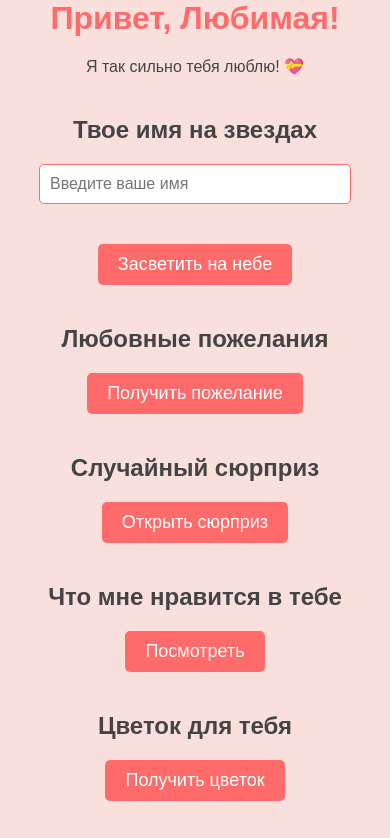
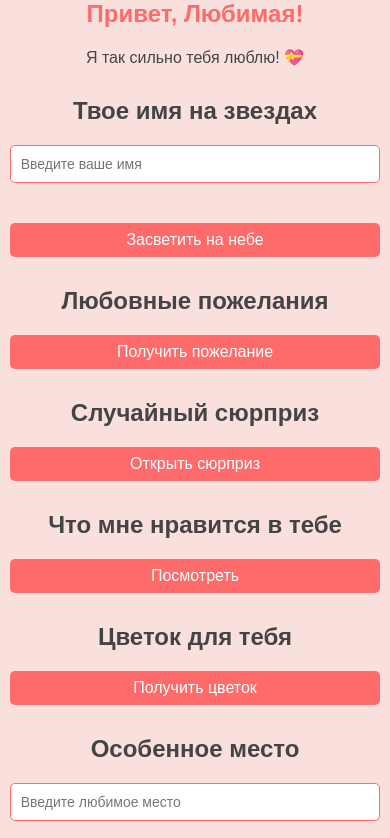
Before and after one commit to davron5789/first-project, a plain HTML site: page index.html in a window 390 px wide. Shown: the top 838 px of the page. Drawn offline with Linux system fonts and the light colour scheme.

Commit message:
Update style.css
qwert19

```diff
--- a/style.css
+++ b/style.css
@@ -101,3 +101,38 @@
     0% { transform: scale(0.5); }
     100% { transform: scale(1); }
 }
+
+/* iPhone va kichik ekranlar uchun moslashuv */
+@media (max-width: 768px) {
+    #loading-page {
+        font-size: 20px;
+    }
+
+    .heart-animation {
+        width: 40px;
+        height: 40px;
+    }
+
+    input {
+        width: 95%;
+        font-size: 14px;
+    }
+
+    button {
+        padding: 8px 16px;
+        font-size: 16px;
+        width: 95%;
+    }
+
+    .romantic-section {
+        margin: 30px 0;
+    }
+
+    #main-page h1 {
+        font-size: 24px;
+    }
+
+    #main-page p {
+        font-size: 16px;
+    }
+}
```
